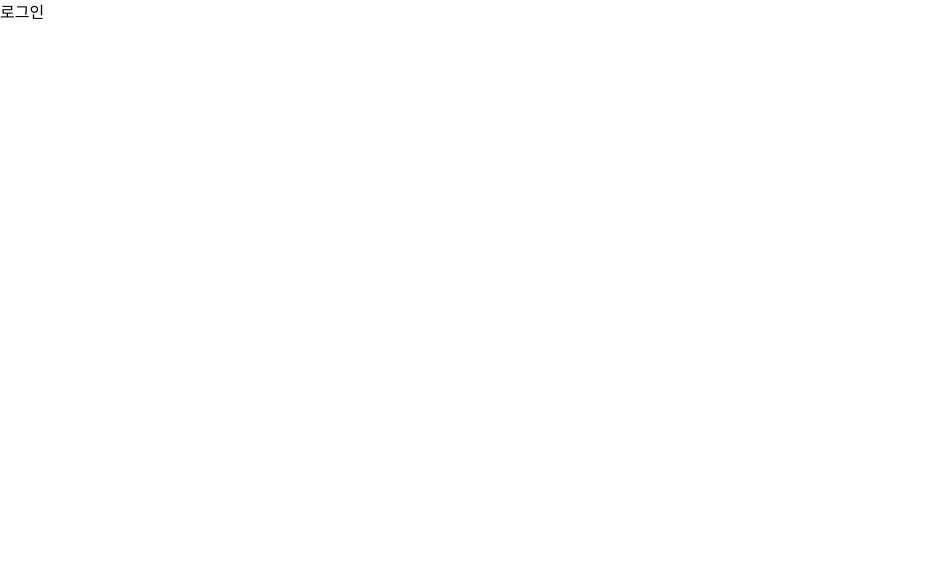
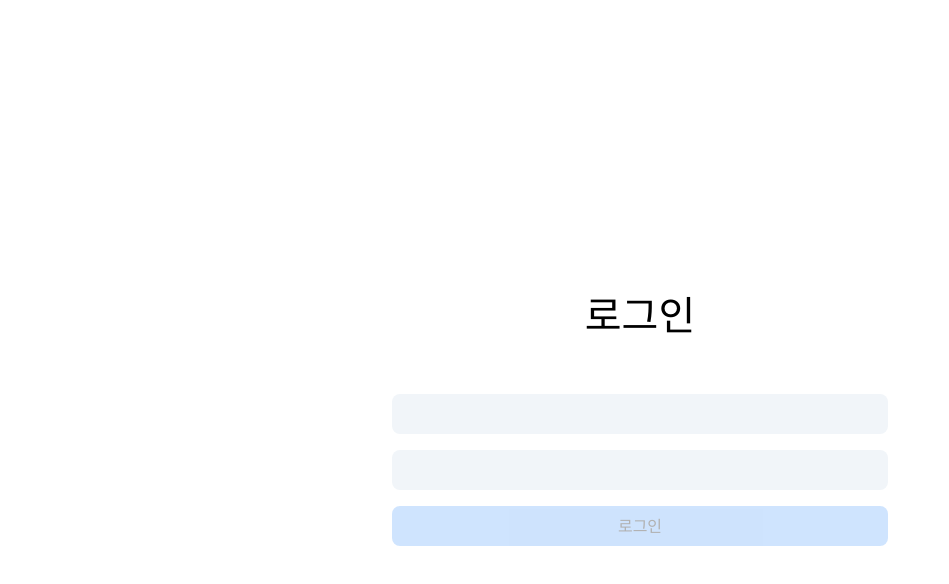
Before and after one commit to sojinjang/wanted-pre-onboarding-frontend, a React (Create React App) app: page /signin in a window 1280 px wide. Shown: the top 584 px of the page, without its empty margins (0-949 px from the left). Built offline with nearby package versions, Linux system fonts and the light colour scheme.

Commit message:
:sparkles: feat(asg1): 로그인 페이지 입력값 유효성 검사 기능 결과에 따라 버튼 속성 변경 기능 추가

```diff
--- a/src/pages/SignIn.jsx
+++ b/src/pages/SignIn.jsx
@@ -1,7 +1,61 @@
-import React from "react";
+import React, { useState, useEffect } from "react";
+import { useNavigate } from "react-router-dom";
+
+import { isValidEmail, isValidPw } from "../utils/validator";
+import { post } from "../utils/api";
+import { saveItem } from "../utils/localStorage";
+import ApiUrl from "../constants/ApiUrl";
+import Keys from "../constants/Keys";
+import { PRIVATE_ROUTE } from "../router/ROUTE_INFO";
 
 const SignIn = () => {
-  return <>로그인</>;
+  const navigate = useNavigate();
+  const [inputValue, setInputValue] = useState({ email: "", password: "" });
+  const [isEnable, setIsEnable] = useState(false);
+  const handleInput = (event) => {
+    const { name, value } = event.target;
+    setInputValue((prev) => {
+      return { ...prev, [name]: value };
+    });
+  };
+  const onClickSignIn = async () => {
+    try {
+    } catch (err) {
+      alert(err.message);
+    }
+  };
+
+  useEffect(() => {
+    setIsEnable(isValidEmail(inputValue.email) && isValidPw(inputValue.password));
+  }, [inputValue]);
+
+  return (
+    <div className="flex flex-col h-screen items-center justify-center">
+      <h1 className="text-[5vh] p-[5vh]">로그인</h1>
+      <div className="flex flex-col w-[40vw] text-center">
+        <input
+          name="email"
+          onChange={handleInput}
+          className="bg-slate-100 m-2 p-2 rounded-lg"
+          data-testid="email-input"
+        />
+        <input
+          name="password"
+          onChange={handleInput}
+          className="bg-slate-100 m-2 p-2 rounded-lg"
+          data-testid="password-input"
+        />
+        <button
+          disabled={!isEnable}
+          onClick={onClickSignIn}
+          className="bg-blue-400 m-2 p-2 rounded-lg disabled:opacity-30"
+          data-testid="signin-button"
+        >
+          로그인
+        </button>
+      </div>
+    </div>
+  );
 };
 
 export default SignIn;
```
